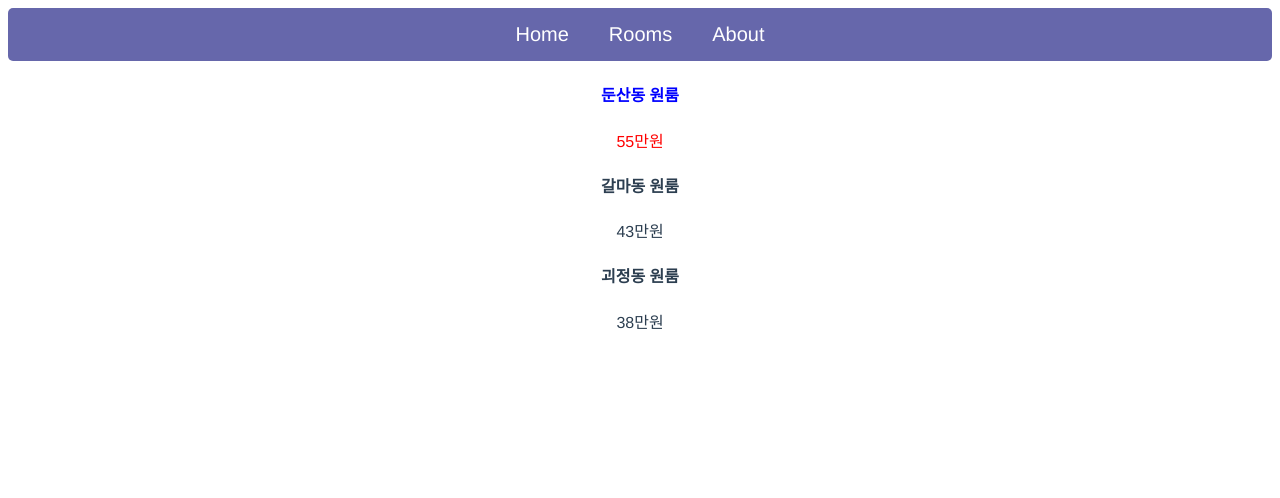
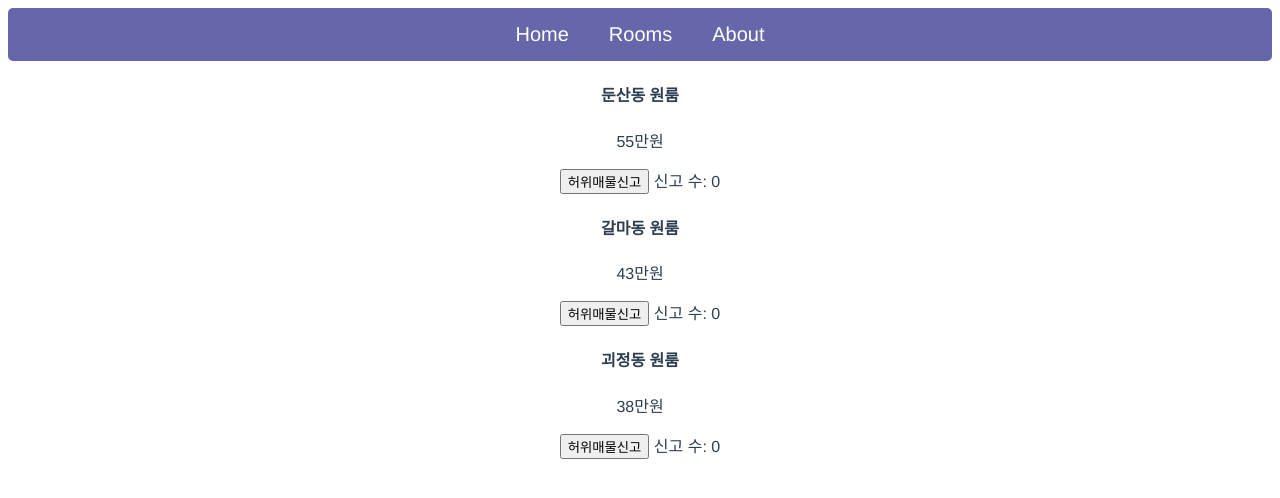
Before and after one commit to Seoyun0208/CodingApple_Vue.js, a Vue app in the folder vuedongsan/: page / in a window 1280 px wide. Shown: the top 498 px of the page. Built offline with nearby package versions, Linux system fonts and the light colour scheme.

Commit message:
[Update] vuedongsan. Vue 이벤트 핸들러로 click 감지하기

```diff
--- a/vuedongsan/src/App.vue
+++ b/vuedongsan/src/App.vue
@@ -1,28 +1,30 @@
 <template>
-
-	<!-- <div class="navbar">
-		<a>Home</a>
-		<a>Rooms</a>
-		<a>About</a>
-	</div> -->
 
 	<div class="navbar">
 		<a v-for="(menu, i) in navbar" :key="i">{{ menu }}</a>
 	</div>
 
+	<!-- <div v-for="(room, i) in rooms" :key="i">
+		<h4>{{ room }}</h4>
+		<p>만원</p>
+	</div> -->
 
 	<div>
-		<h4 :style="blue">{{rooms[0]}}</h4>
-		<p style="color: red">{{ price1 }}만원</p>
+		<h4>{{rooms[0]}}</h4>
+		<p>{{ prices[0] }}만원</p>
+		<button @click="increase(0)">허위매물신고</button> <span>신고 수: {{ report[0] }}</span>
 	</div>
 	<div>
 		<h4>{{rooms[1]}}</h4>
-		<p>{{ price2 }}만원</p>
+		<p>{{ prices[1] }}만원</p>
+		<button @click="increase(1)">허위매물신고</button> <span>신고 수: {{ report[1] }}</span>
 	</div>
 	<div>
 		<h4>{{rooms[2]}}</h4>
-		<p>{{ price3 }}만원</p>
+		<p>{{ prices[2] }}만원</p>
+		<button @click="increase(2)">허위매물신고</button> <span>신고 수: {{ report[2] }}</span>
 	</div>
+
 
 </template>
 
@@ -33,11 +35,14 @@ export default {
 	data(){
 		return {
 			navbar : ['Home', 'Rooms', 'About'],
-			price1 : 55,
-			price2 : 43,
-			price3 : 38,
-			blue : 'color : blue',
 			rooms : ['둔산동 원룸', '갈마동 원룸', '괴정동 원룸'],
+			prices : [55, 43, 38],
+			report : [0, 0, 0],
+		}
+	},
+	methods: {
+		increase(i){
+			this.report[i]++;
 		}
 	},
 	components: {},
```
